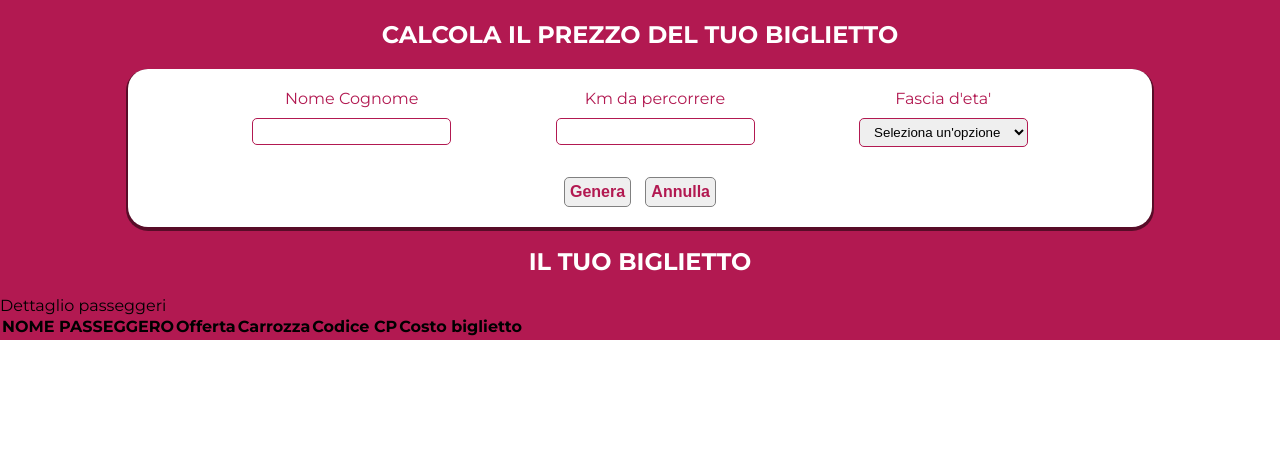
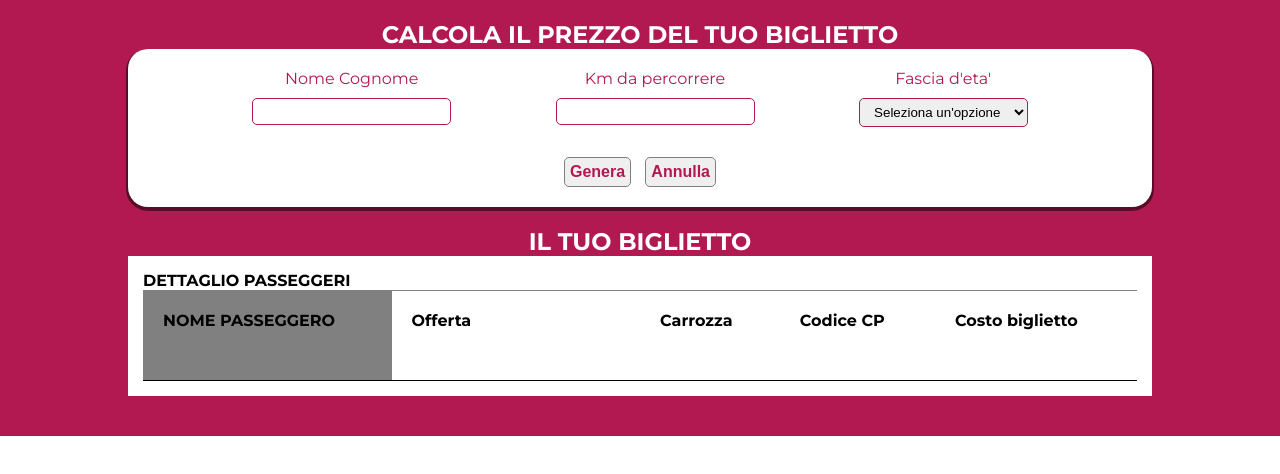
Before and after one commit to nicolamilani1988/js-biglietto-treno-form-megapro, a plain HTML site: page index.html in a window 1280 px wide. Drawn offline with Linux system fonts and the light colour scheme.

Commit message:
terminato css

```diff
--- a/css/style.css
+++ b/css/style.css
@@ -11,15 +11,19 @@ body{
 h2{
   color: white;
   text-align: center;
-  padding: 20px 0;
 }
 
 .container{
+  padding-bottom: 40px;
   background-color: #B21951;
 }
 
 
 /* regole inputs + actions */
+.inputs-and-actions h2{
+  padding: 20px;
+}
+
 .inputs-and-actions{
   border-radius: 20px;
   background-color: white;
@@ -74,3 +78,52 @@ h2{
   border: 1px solid grey;
   margin: 0 5px;
 }
+
+
+/* regole parte results */
+.row h2{
+  padding-top: 20px;
+}
+
+.results{
+  width: 80%;
+  margin: auto;
+  background-color: white;
+  padding: 15px;
+}
+
+.results table{
+  border-top: 1px solid gray;
+  border-bottom: 1px solid black;
+  padding: 15px;
+  width: 100%;
+  border-collapse: collapse;
+}
+
+.results table tr>th{
+  text-align: left;
+}
+
+.results table tr:first-child>th:first-child{
+    background-color: gray;
+}
+
+.results table tr>*:first-child,
+.results table tr>*:nth-child(2){
+  width: 25%;
+}
+
+.results table tr:first-child>*{
+  padding: 20px 20px 0;
+}
+
+.results table tr:last-child>*{
+  padding: 50px 20px 0;
+}
+
+#passenger-name{
+  font-weight: 600;
+  padding: 5px 20px 0;
+  vertical-align: top;
+  background-color: gray;
+}
--- a/index.html
+++ b/index.html
@@ -52,11 +52,13 @@
 
       </div>
 
+      <!-- seconda parte: results -->
       <div class="row">
 
         <h2>IL TUO BIGLIETTO</h2>
-        <div class="">
-          <p>Dettaglio passeggeri</p>
+
+        <div class="results">
+          <p><strong>DETTAGLIO PASSEGGERI</strong></p>
           <table>
             <tr>
               <th>NOME PASSEGGERO</th>
```
